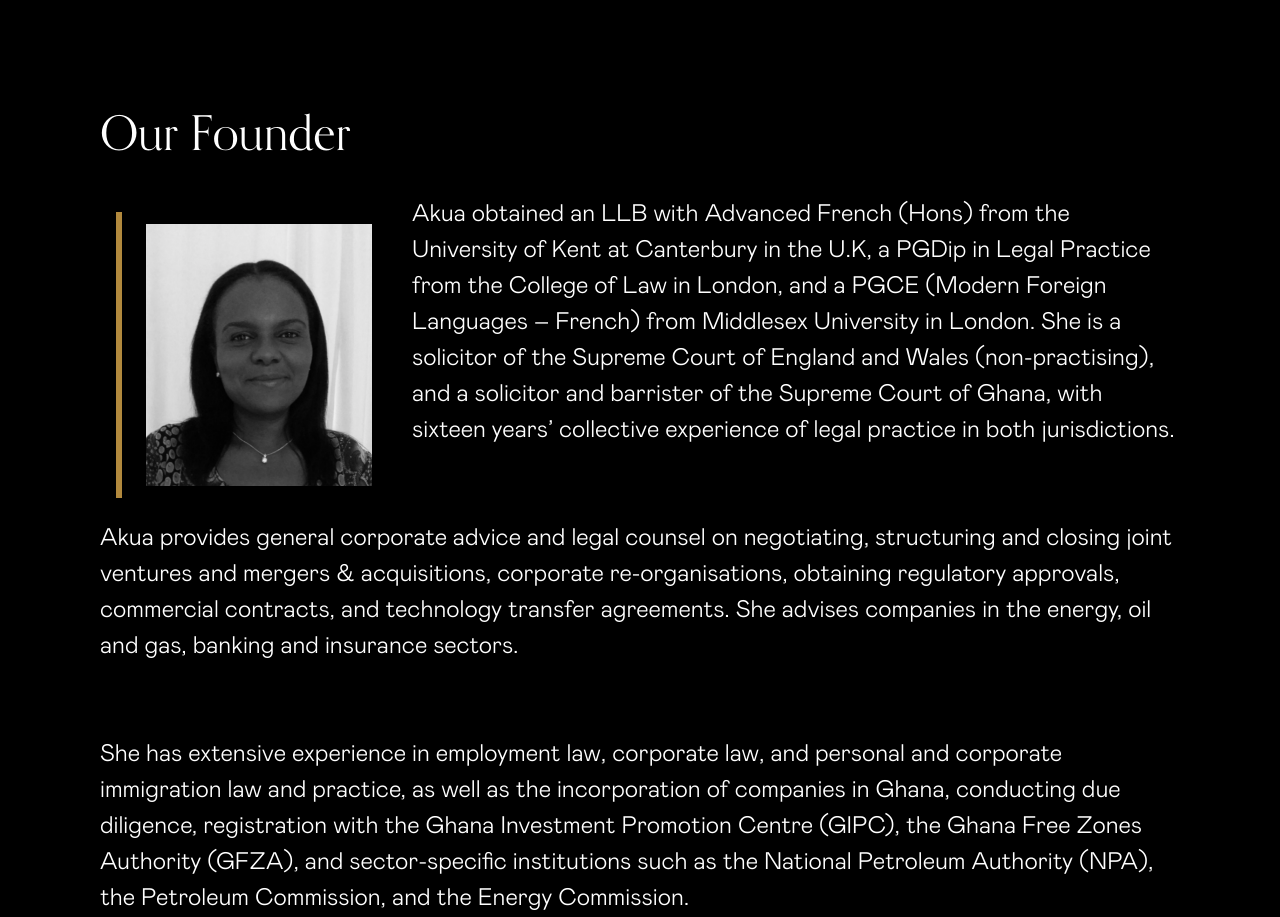
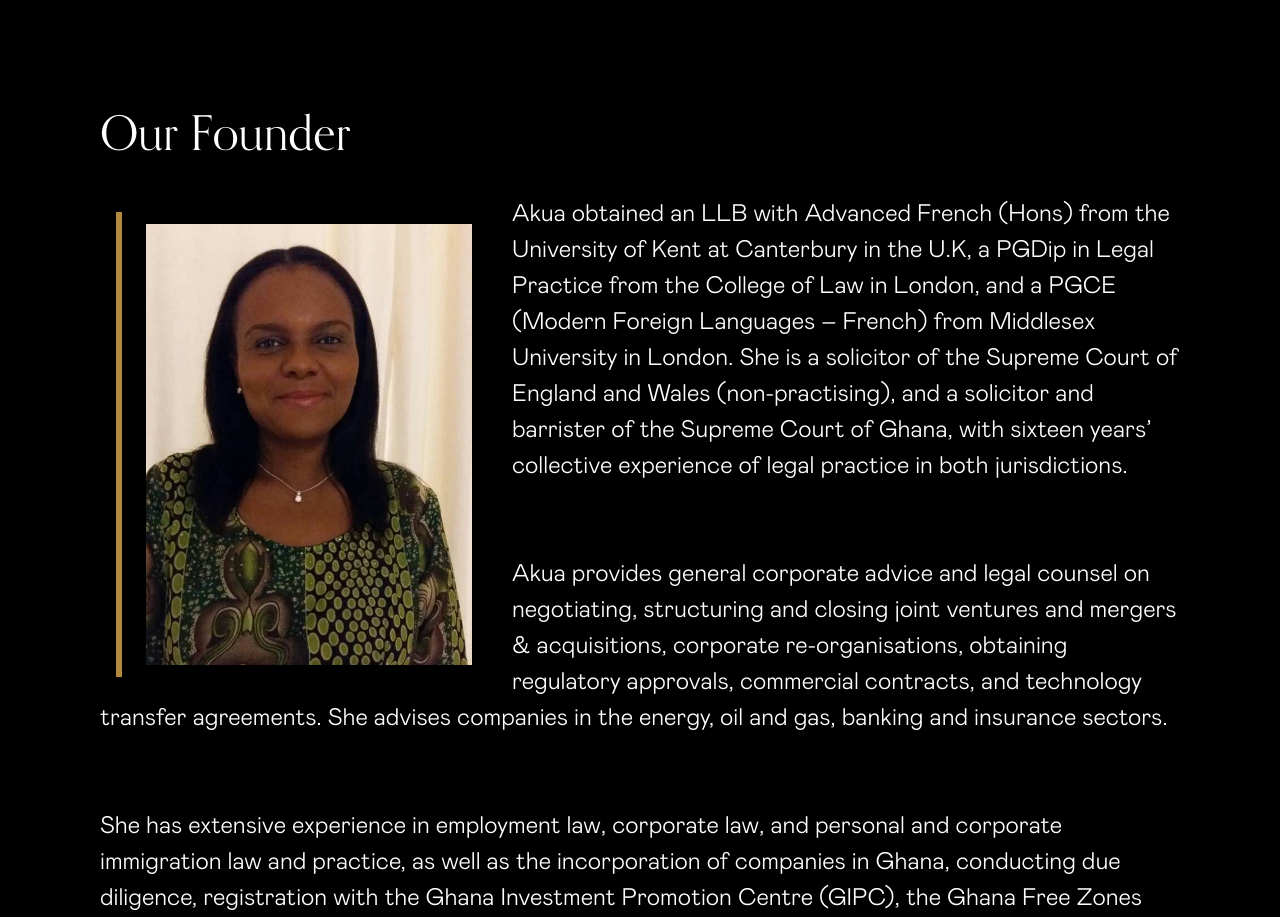
Before and after one commit to choeysnax/rhemalaw, a Django app: page /our-team in a window 1280 px wide. Shown: the part 181-1098 px from the top of the page. Run offline with Django 3.2, Linux system fonts and the light colour scheme; some libraries are stand-ins or nearby versions; some web fonts are replaced.

Commit message:
minor changes

```diff
--- a/frontend/templates/frontend/rhema_team.html
+++ b/frontend/templates/frontend/rhema_team.html
@@ -17,7 +17,7 @@
                     <h1 class="w3-xxxlarge">Our Founder</h1>
                     <br>
                     <div class="w3-xlarge">
-                        <img src="{% static 'images/akua.png' %}" style="width: 280px" alt=""
+                        <img src="{% static 'images/akua.jpeg' %}" style="width: 380px" alt=""
                              class="w3-left w3-margin w3-padding-large w3-leftbar w3-border-yellow">
                         Akua obtained an LLB with Advanced French (Hons) from the University of Kent at Canterbury in
                         the U.K, a PGDip in Legal Practice from the College of Law in London, and a PGCE (Modern Foreign
```
Also changed, not shown: rhemalaw/static/images/akua.jpeg (added).
